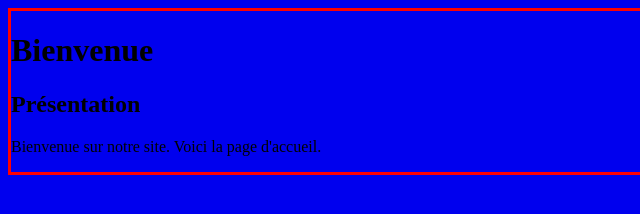
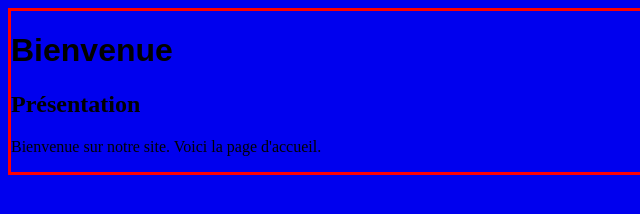
Before and after one commit to candaesCedric/Git-Exercice, a plain HTML site: page index.html in a window 1280 px wide. Shown: the full height of the page, 0-640 px from the left. Drawn offline with Linux system fonts and the light colour scheme.

Commit message:
Changement de la police du titre

```diff
--- a/index.html
+++ b/index.html
@@ -2,7 +2,7 @@
 <html>
   <head><title>Page d'accueil</title></head>
   <body style="background-color: #0000EE; border: 3px solid red;">
-    <h1>Bienvenue</h1>
+    <h1 style="font-family: Arial;">Bienvenue</h1>
     <h2>Présentation</h2>
     <p>Bienvenue sur notre site. Voici la page d'accueil.</p>
   </body>
```
